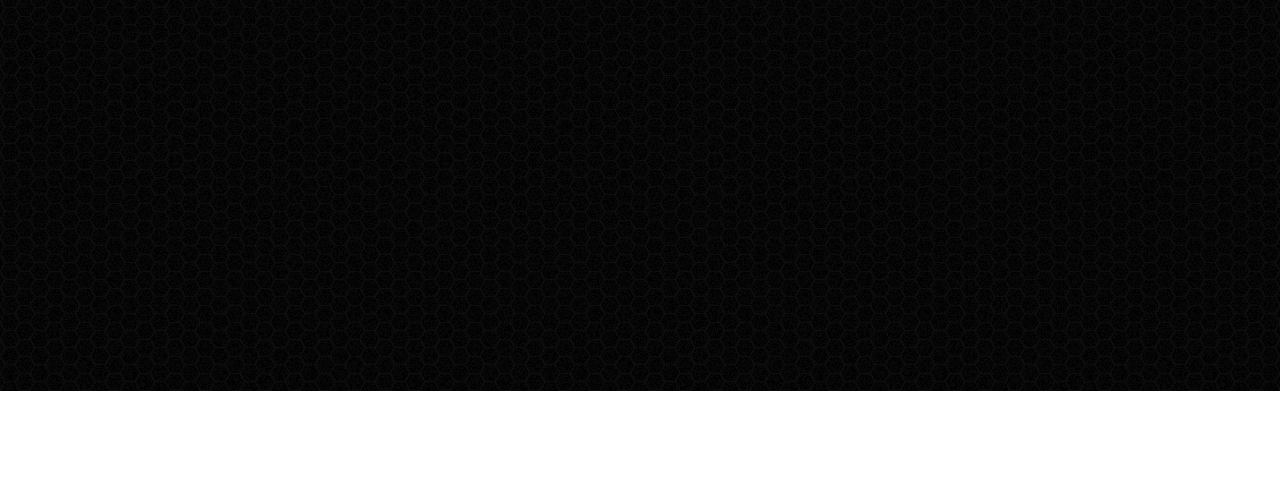
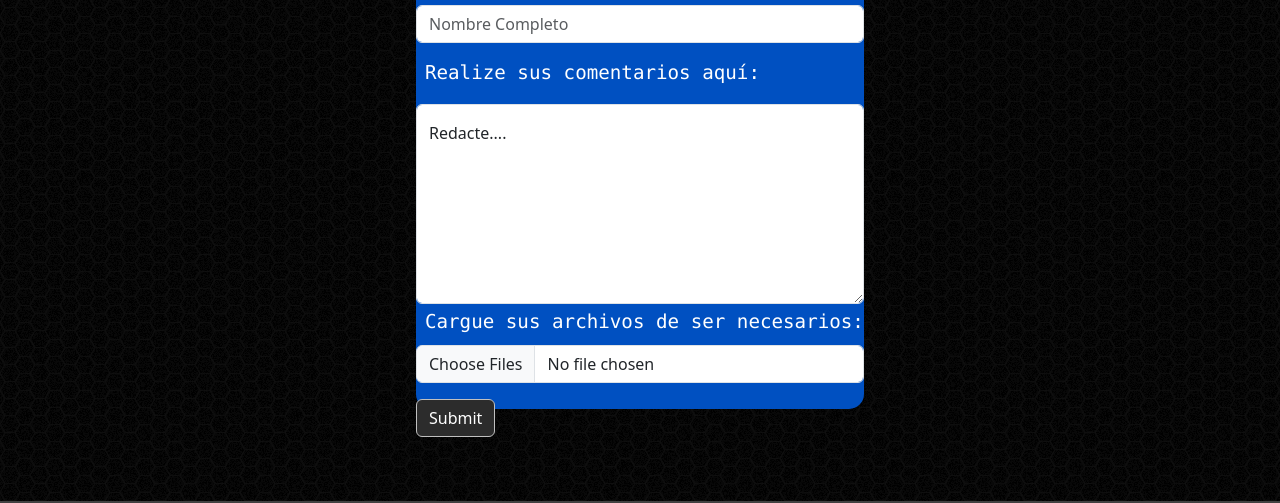
Before and after one commit to FacchiniFran/Website, a plain HTML site: page pages/contactanos.html in a window 1280 px wide. Shown: the part 409-912 px from the top of the page. Before the commit the page ends 800 px from the top, so only its background shows below. Drawn offline with nearby package versions, Linux system fonts and the light colour scheme; files whose address does not match are found by name.

Commit message:
re-entrega

```diff
--- a/css/style.css
+++ b/css/style.css
@@ -572,13 +572,46 @@ content {
     text-align: justify; }
 
 /*Formulario de sección de Contacto.*/
+.formCont {
+  display: grid;
+  margin-top: 2%;
+  grid-area: formCont;
+  grid-template-areas: ". form ."
+ "footer footer footer";
+  grid-template-rows: 95% 5%;
+  grid-template-columns: 15% 70% 15%; }
+
 .form {
-  width: 25%;
-  display: block;
-  margin-left: 38%;
-  margin-bottom: 2%;
+  width: 50%;
+  height: 100%;
+  grid-area: form;
+  margin-left: 25%;
   border-radius: 15px;
   background-color: #0050c1; }
+
+.formText {
+  color: white;
+  margin-top: 1%;
+  margin-left: 2%;
+  font-size: 120%;
+  font-family: "Lucida Console", Monaco, monospace; }
+
+.formSend {
+  position: relative;
+  border-color: silver;
+  background-color: #2c2c2c; }
+  .formSend:hover {
+    border-color: black;
+    background-color: #0050c1; }
+
+#formInput1,
+#formInput2,
+#formInput3,
+#formInput4 {
+  font-size: 100%; }
+
+#formInput3 {
+  height: 200px; }
 
 /*Media Queries*/
 @media (max-width: 1440px) {
@@ -1056,7 +1089,9 @@ content {
     margin-top: 40%; }
   .adCont {
     height: 95%;
-    margin-top: 70%; } }
+    margin-top: 70%; }
+  .formText {
+    font-size: 75%; } }
 
 @media (max-width: 576px) {
   .logo img {
--- a/pages/contactanos.html
+++ b/pages/contactanos.html
@@ -47,7 +47,7 @@
                 <path
                     d="M2.146 2.854a.5.5 0 1 1 .708-.708L8 7.293l5.146-5.147a.5.5 0 0 1 .708.708L8.707 8l5.147 5.146a.5.5 0 0 1-.708.708L8 8.707l-5.146 5.147a.5.5 0 0 1-.708-.708L7.293 8z" />
             </svg>
-            <p ></p>
+            <p></p>
             <ul>
                 <li>
                     <img class="iconB" src="../svg/Home.svg" alt="Home"><a class="menuText"
@@ -240,8 +240,27 @@
         </nav>
     </header>
 
-    <div class="form">
-
+    <div class="formCont">
+        <div class="form">
+            <div class="mb-3">
+                <label for="formInput1" class="formText form-label">E-mail:</label>
+                <input type="email" class="form-control" id="formInput1" placeholder="mailejemplo@gmail.com" name="mail">
+            </div>
+            <div class="mb-3">
+                <label for="formInput2" class="formText form-label">Nombre / Razón Social:</label>
+                <input type="text" class="form-control" id="formInput2" placeholder="Nombre Completo" name="nombre">
+            </div>
+            <p class="formText">Realize sus comentarios aquí:</p>
+            <div class="form-floating">
+                <textarea class="form-control" placeholder="Leave a comment here" id="formInput3"></textarea>
+                <label for="formInput3">Redacte....</label>
+              </div>
+            <div class="mb-3">
+                <label for="formInput4" class="formText form-label">Cargue sus archivos de ser necesarios:</label>
+                <input class="form-control" type="file" id="formInput4" multiple>
+              </div>
+            <button type="submit" class="formSend btn btn-primary">Submit</button>
+        </div>
     </div>
 
     <footer>
--- a/scss/main.scss
+++ b/scss/main.scss
@@ -734,13 +734,55 @@ content {
 
 /*Formulario de sección de Contacto.*/
 
+.formCont {
+    display: grid;
+    margin-top: 2%;
+    grid-area: formCont;
+    grid-template-areas:
+        ". form ."
+        "footer footer footer";
+    grid-template-rows: 95% 5%;
+    grid-template-columns: 15% 70% 15%;
+
+}
+
 .form {
-    width: 25%;
-    display: block;
-    margin-left: 38%;
-    margin-bottom: 2%;
+    width: 50%;
+    height: 100%;
+    grid-area: form;
+    margin-left: 25%;
     border-radius: 15px;
     background-color: #0050c1;
+}
+
+.formText {
+    color: white;
+    margin-top: 1%;
+    margin-left: 2%;
+    font-size: 120%;
+    font-family: "Lucida Console", Monaco, monospace;
+}
+
+.formSend {
+    position: relative;
+    border-color: silver;
+    background-color: #2c2c2c;
+
+    &:hover {
+        border-color: black;
+        background-color: #0050c1;
+    }
+}
+
+#formInput1,
+#formInput2,
+#formInput3,
+#formInput4 {
+    font-size: 100%;
+}
+
+#formInput3 {
+    height: 200px;
 }
 
 /*Media Queries*/
@@ -1536,6 +1578,10 @@ content {
         height: 95%;
         margin-top: 70%;
     }
+
+    .formText {
+        font-size: 75%;
+    }
 }
 
 @media (max-width: 576px) {
```
